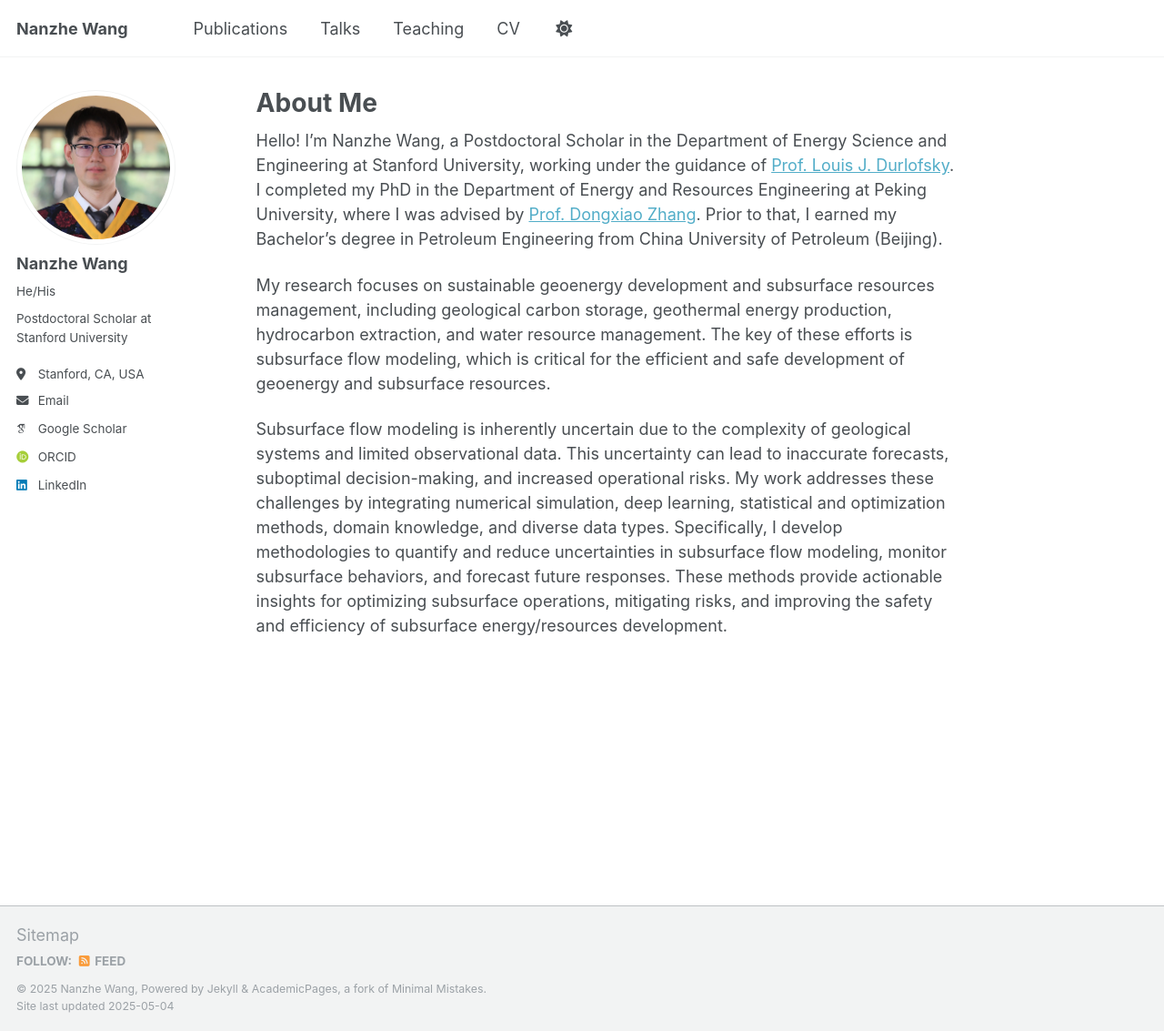
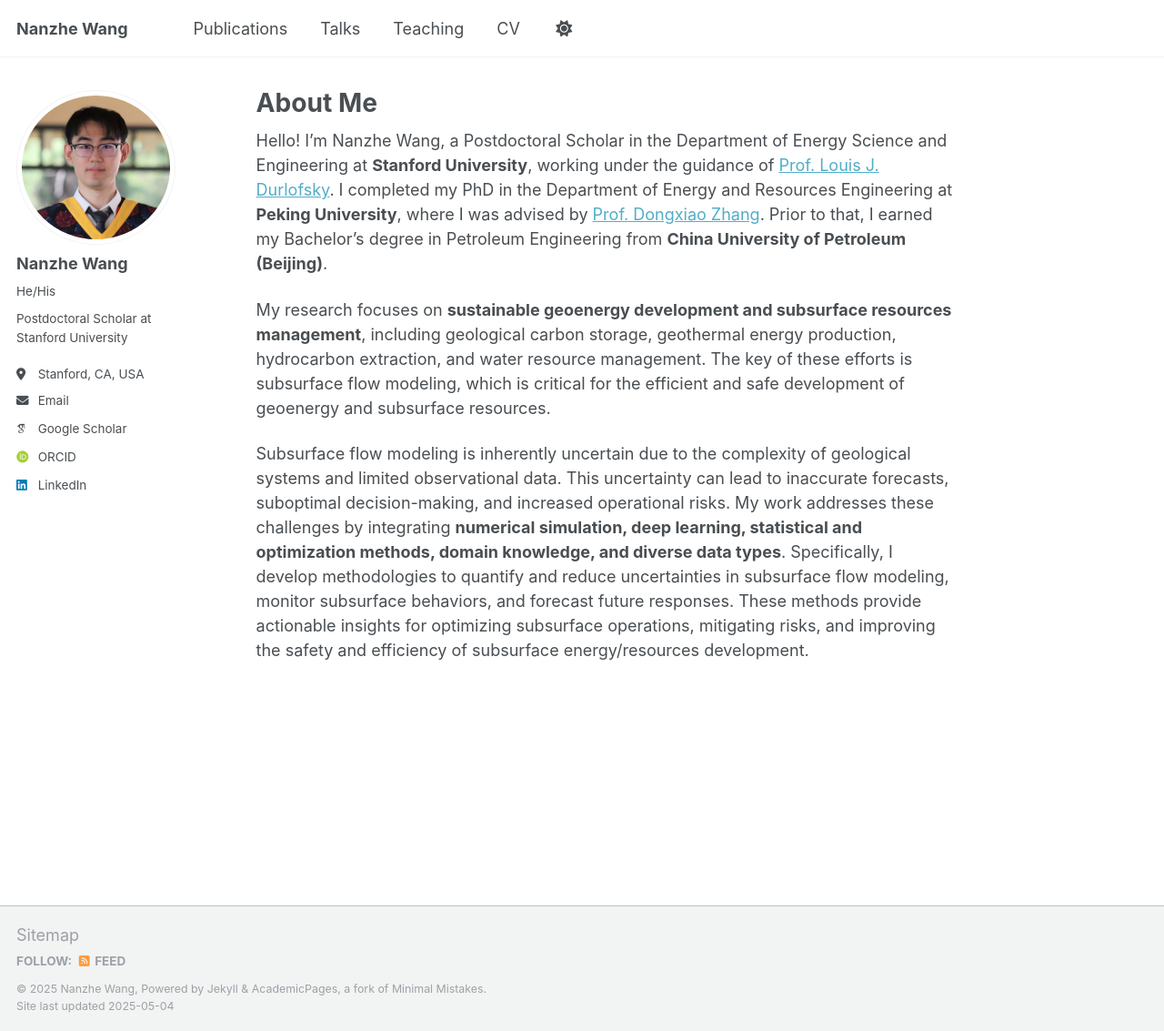
Before and after one commit to NanzheWang/nanzhewang.github.io, a Jekyll site: the page built from _pages/about.md, in a window 1280 px wide and 1133 px high. Shown: the whole window at 91% size. Built offline with Jekyll 4.4.1, drawn with Linux system fonts in a browser that asks for light colours; some web fonts are replaced.

```diff
--- a/_pages/about.md
+++ b/_pages/about.md
@@ -7,11 +7,11 @@ redirect_from:
   - /about.html
 ---
 
-Hello! I'm Nanzhe Wang, a Postdoctoral Scholar in the Department of Energy Science and Engineering at Stanford University, working under the guidance of [Prof. Louis J. Durlofsky](https://profiles.stanford.edu/louis-durlofsky). I completed my PhD in the Department of Energy and Resources Engineering at Peking University, where I was advised by [Prof. Dongxiao Zhang](https://en.coe.pku.edu.cn/faculty/facultyaz/891192.htm). Prior to that, I earned my Bachelor's degree in Petroleum Engineering from China University of Petroleum (Beijing).
+Hello! I'm Nanzhe Wang, a Postdoctoral Scholar in the Department of Energy Science and Engineering at **Stanford University**, working under the guidance of [Prof. Louis J. Durlofsky](https://profiles.stanford.edu/louis-durlofsky). I completed my PhD in the Department of Energy and Resources Engineering at **Peking University**, where I was advised by [Prof. Dongxiao Zhang](https://en.coe.pku.edu.cn/faculty/facultyaz/891192.htm). Prior to that, I earned my Bachelor's degree in Petroleum Engineering from **China University of Petroleum (Beijing)**.
 
-My research focuses on sustainable geoenergy development and subsurface resources management, including geological carbon storage, geothermal energy production, hydrocarbon extraction, and water resource management. The key of these efforts is subsurface flow modeling, which is critical for the efficient and safe development of geoenergy and subsurface resources.
+My research focuses on **sustainable geoenergy development and subsurface resources management**, including geological carbon storage, geothermal energy production, hydrocarbon extraction, and water resource management. The key of these efforts is subsurface flow modeling, which is critical for the efficient and safe development of geoenergy and subsurface resources.
 
-Subsurface flow modeling is inherently uncertain due to the complexity of geological systems and limited observational data. This uncertainty can lead to inaccurate forecasts, suboptimal decision-making, and increased operational risks. My work addresses these challenges by integrating numerical simulation, deep learning, statistical and optimization methods, domain knowledge, and diverse data types. Specifically, I develop methodologies to quantify and reduce uncertainties in subsurface flow modeling, monitor subsurface behaviors, and forecast future responses. These methods provide actionable insights for optimizing subsurface operations, mitigating risks, and improving the safety and efficiency of subsurface energy/resources development.
+Subsurface flow modeling is inherently uncertain due to the complexity of geological systems and limited observational data. This uncertainty can lead to inaccurate forecasts, suboptimal decision-making, and increased operational risks. My work addresses these challenges by integrating **numerical simulation, deep learning, statistical and optimization methods, domain knowledge, and diverse data types**. Specifically, I develop methodologies to quantify and reduce uncertainties in subsurface flow modeling, monitor subsurface behaviors, and forecast future responses. These methods provide actionable insights for optimizing subsurface operations, mitigating risks, and improving the safety and efficiency of subsurface energy/resources development.
 
 
 <!--
```
